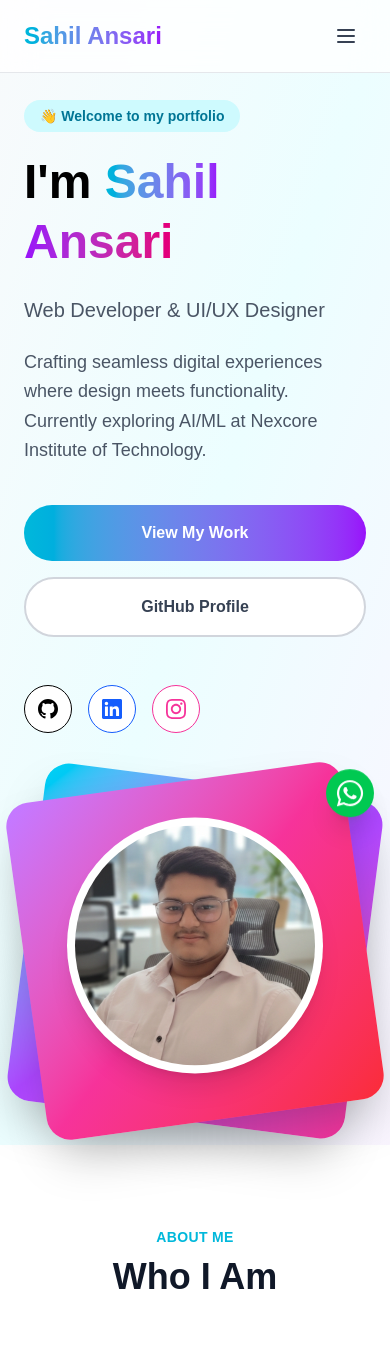
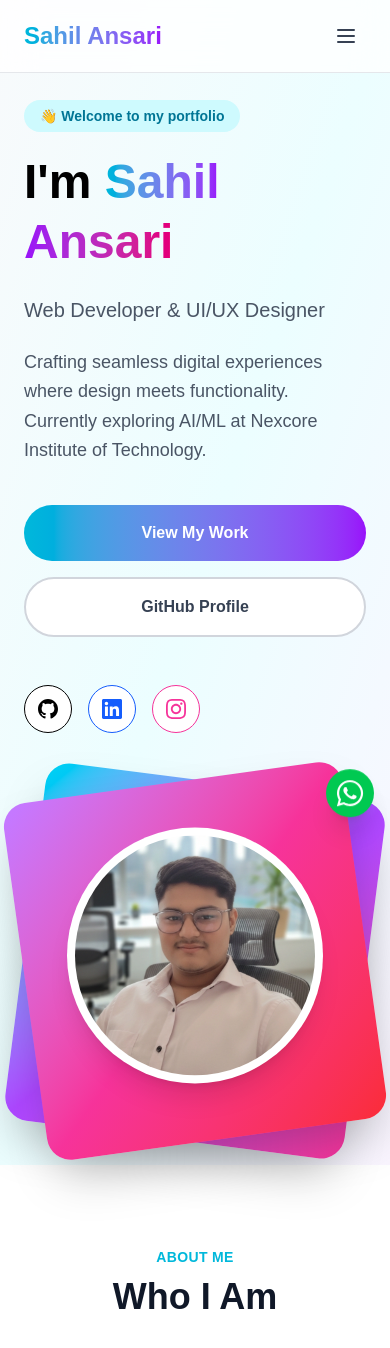
Before and after one commit to sahillansarii001/portfolio-Sahil, a Next.js app: page / in a window 390 px wide. Shown: the top 1348 px of the page. Built offline with nearby package versions, Linux system fonts and the light colour scheme.

Commit message:
changes in hero

```diff
--- a/src/components/Hero.jsx
+++ b/src/components/Hero.jsx
@@ -187,7 +187,7 @@ export default function Hero() {
           >
             <div className="relative z-10">
               <motion.div
-                className="sm:w-120 sm:h-96 w-85 h-85 mx-auto bg-linear-to-br from-cyan-400 via-purple-500 to-pink-500 rounded-3xl shadow-2xl transform rotate-3 overflow-hidden"
+                className="sm:w-120 sm:h-96 w-full h-90 mx-auto bg-linear-to-br from-cyan-400 via-purple-500 to-pink-500 rounded-3xl shadow-2xl transform rotate-3 overflow-hidden"
                 animate={{
                   rotate: [3, 5, 3],
                 }}
@@ -198,7 +198,7 @@ export default function Hero() {
                 }}
               ></motion.div>
               <motion.div
-                className="absolute inset-0 sm:w-120 sm:h-96 w-85 h-85 mx-auto bg-linear-to-br from-purple-400 via-pink-500 to-red-500 rounded-3xl shadow-2xl transform -rotate-3 overflow-hidden"
+                className="absolute inset-0 sm:w-120 sm:h-96 w-full h-90 mx-auto bg-linear-to-br from-purple-400 via-pink-500 to-red-500 rounded-3xl shadow-2xl transform -rotate-3 overflow-hidden"
                 animate={{
                   rotate: [-3, -5, -3],
                 }}
@@ -220,7 +220,7 @@ export default function Hero() {
                   transition={{ duration: 0.3 }}
                 >
                   <Image
-                    src="/Sahil.webp"
+                    src="/Sahil.png"
                     alt="Sahil Ansari"
                     width={240}
                     height={240}
```
Also changed, not shown: public/Sahil.png (renamed from public/Sahil.webp).
